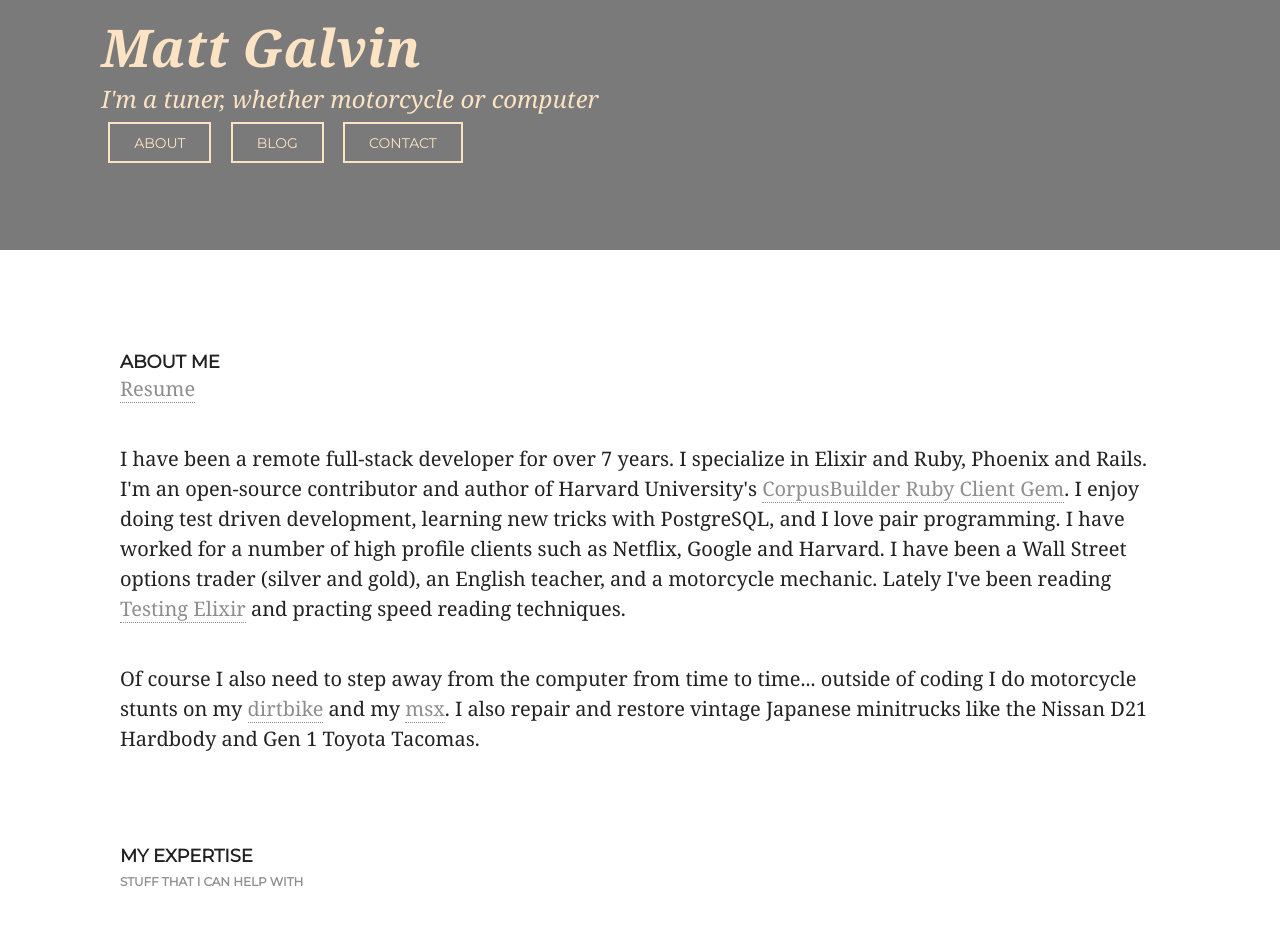
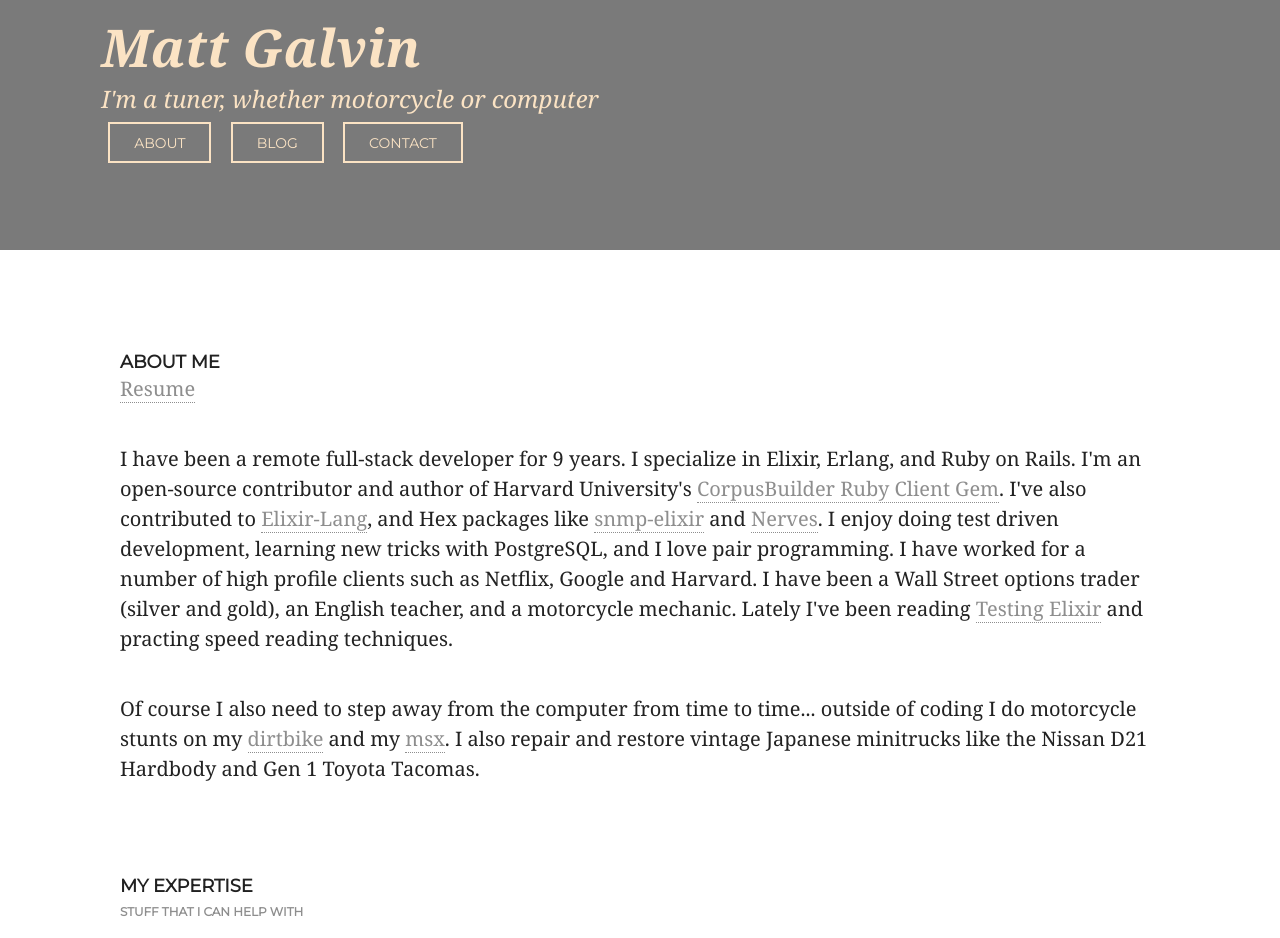
Before and after one commit to mattjg908/mattjg908.github.com, a Jekyll site: the page built from about/index.html, in a window 1280 px wide. Shown: the top 938 px of the page. Built offline with Jekyll 4.4.1, drawn with Linux system fonts in a browser that asks for light colours; some web fonts are replaced; some of the changed text lies outside the part shown.

Commit message:
Update resume, about

```diff
--- a/about/index.html
+++ b/about/index.html
@@ -15,13 +15,17 @@ overview: true
                 <a href="/img/matthewgalvinresume.pdf">Resume</a>
             </header>
 
-            <p>I have been a remote full-stack developer for over 7 years. I
-            specialize in Elixir and Ruby, Phoenix and Rails. I'm an open-source
+            <p>I have been a remote full-stack developer for 9 years. I
+            specialize in Elixir, Erlang, and Ruby on Rails. I'm an open-source
             contributor and author of Harvard University's <a
               href="https://github.com/berkmancenter/corpusbuilder-ruby-client/blob/master/corpusbuilder-ruby.gemspec#L9">
               CorpusBuilder Ruby
-              Client Gem</a>. I enjoy doing test
-            driven development, learning new tricks with PostgreSQL,  and I love pair programming. I have worked for a number of high profile clients such as Netflix, Google and Harvard.
+              Client Gem</a>. I've also contributed to <a
+              href="https://github.com/elixir-lang/elixir-lang.github.com/pull/1560">Elixir-Lang</a>,
+            and Hex packages like <a
+                                    href="https://github.com/jeanparpaillon/elixir-snmp/pull/21">snmp-elixir</a> and <a
+              href="https://github.com/nerves-project/nerves_examples/pull/222">Nerves</a>. I enjoy doing test
+            driven development, learning new tricks with PostgreSQL, and I love pair programming. I have worked for a number of high profile clients such as Netflix, Google and Harvard.
             I have been a Wall Street options trader (silver and gold), an
             English teacher, and a motorcycle mechanic. Lately I've been reading
             <a
@@ -46,13 +50,13 @@ overview: true
 
             <div class="one-half first">
 
-                <h4>Elixir, Phoenix</h4>
+                <h4>Elixir, Erlang</h4>
                 <p>When I interviewed for DockYard, Chris McCord (author of the
                 Phoenix framework) was one of the people who interviewed me.
                 Over the couple years that I worked there, collaborating with
                 the great Elxir team there, I gained exposure to
                 Elixir/Phoenix. While Ruby/Rails is like an old friend,
-                Elixir/Phoenix is now my preference.</p>
+                Elixir and/or Erlang is what I prefer.</p>
 
                 <h4>Test Driven Development</h4>
                 <p>I am a big proponent of TDD and I have fun doing it.</p>
```
Also changed, not shown: 2 other files.
